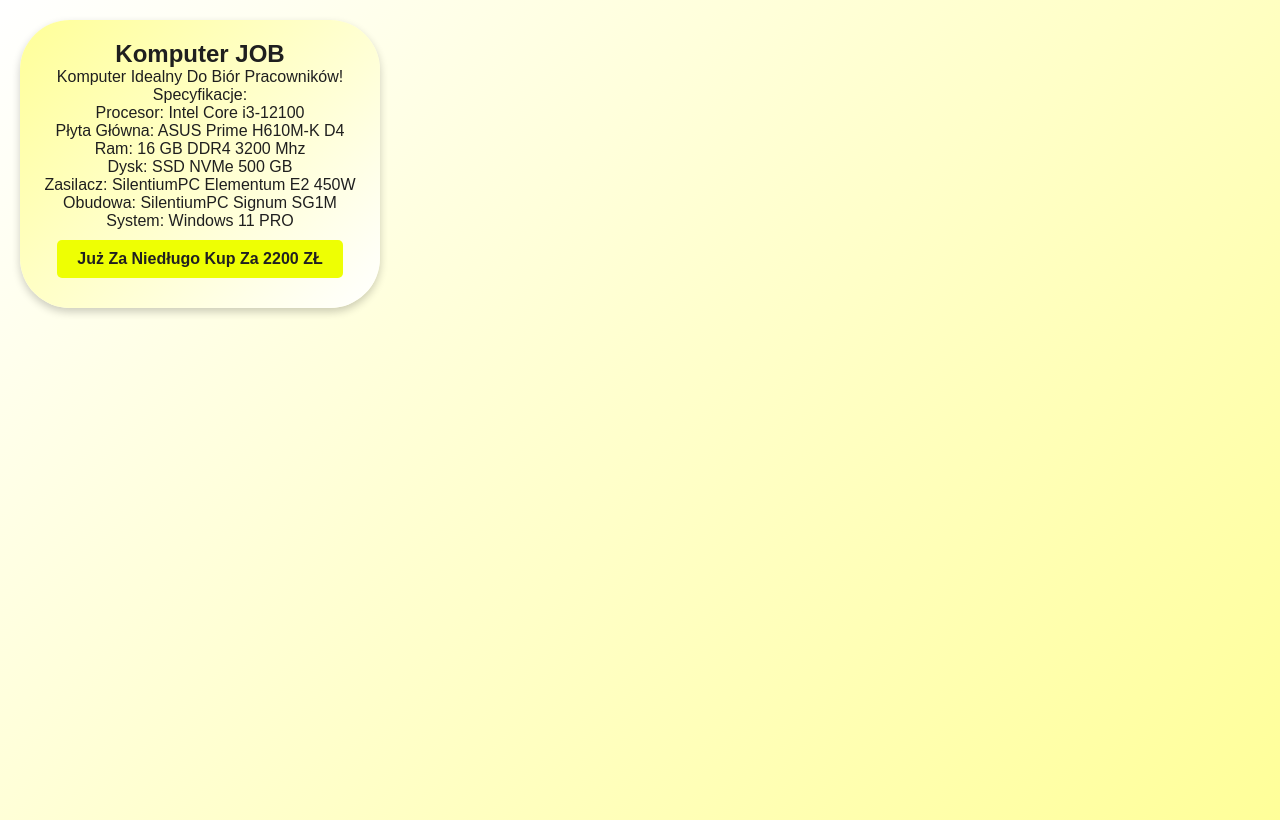
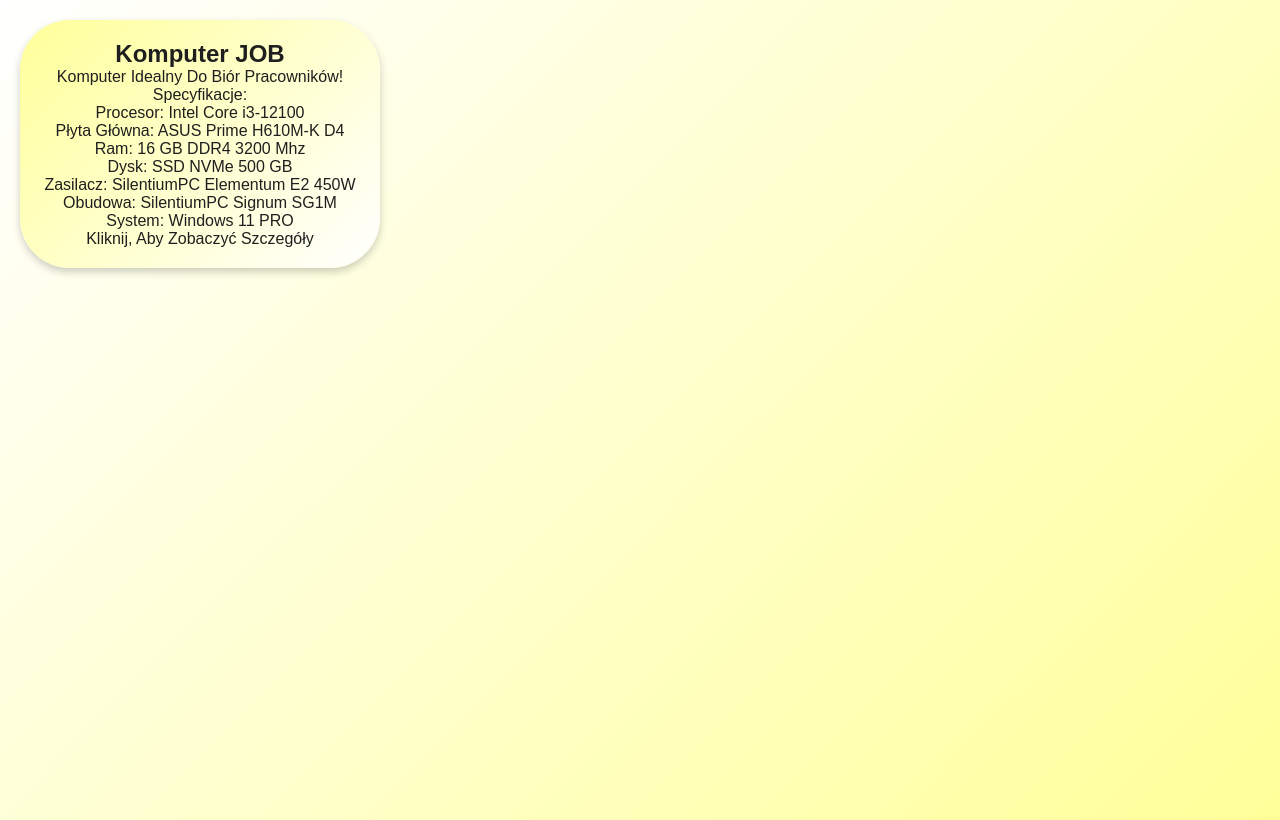
Before and after one commit to C7LN-SerweX/arbuzkompy, a plain HTML site: page indexj.html in a window 1280 px wide. Drawn offline with Linux system fonts and the light colour scheme.

Commit message:
Update indexj.html

```diff
--- a/indexj.html
+++ b/indexj.html
@@ -62,11 +62,9 @@
     </style>
 </head>
 <body>
-<div>
+<div onclick="window.location.href="jobkomp.html">
     <h2>Komputer JOB</h2>
     <p>Komputer Idealny Do Biór Pracowników!<br>Specyfikacje:<br>Procesor: Intel Core i3-12100<br>Płyta Główna: ASUS Prime H610M-K D4<br>Ram: 16 GB DDR4 3200 Mhz<br>Dysk: SSD NVMe 500 GB<br>Zasilacz: SilentiumPC Elementum E2 450W<br>Obudowa: SilentiumPC Signum SG1M<br>System: Windows 11 PRO</p>
-    <button onclick="window.location.href="jobkomp.html"><i class="fas fa-paypal"></i>Już Za Niedługo Kup Za 2200 ZŁ</button>
-  </form>
-</div>
+    <p>Kliknij, Aby Zobaczyć Szczegóły</p>
 </div>
 </body>
```
